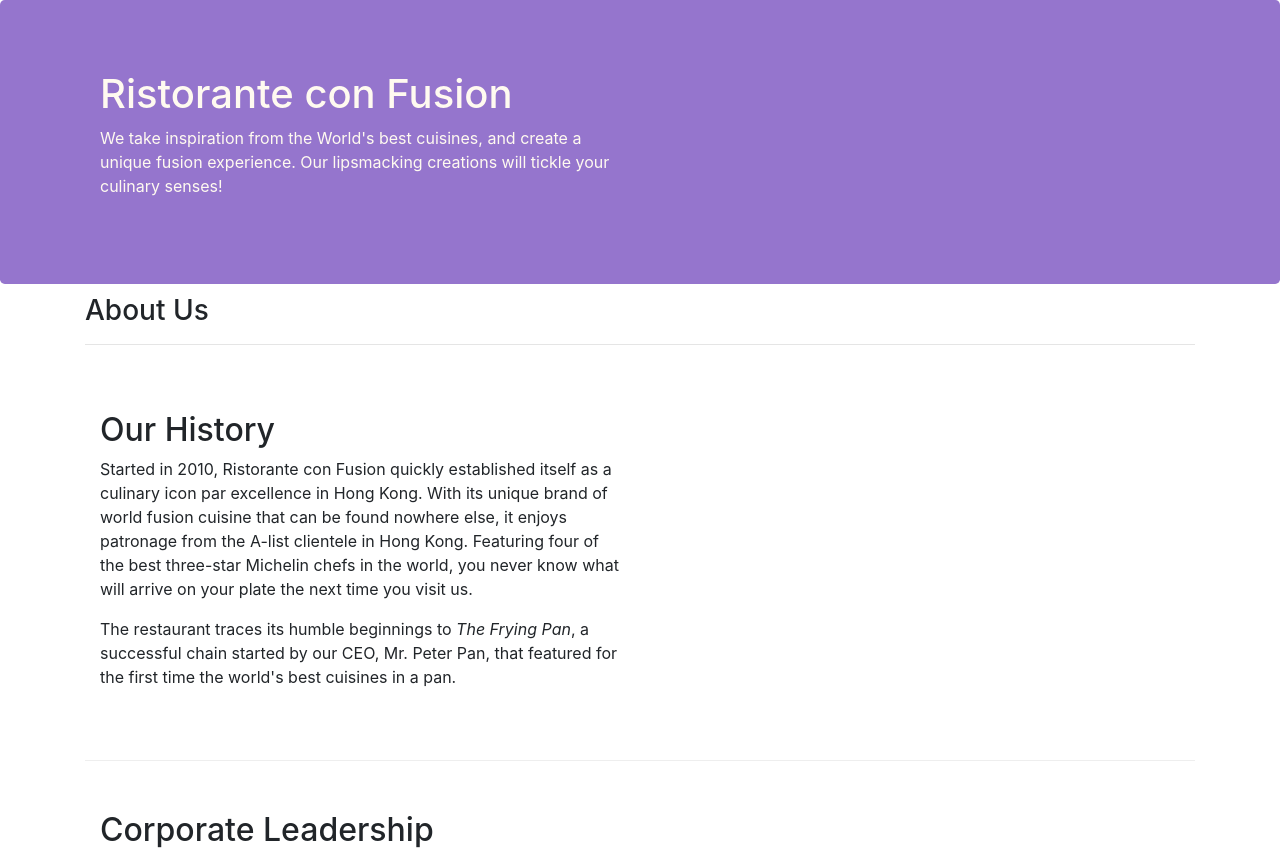
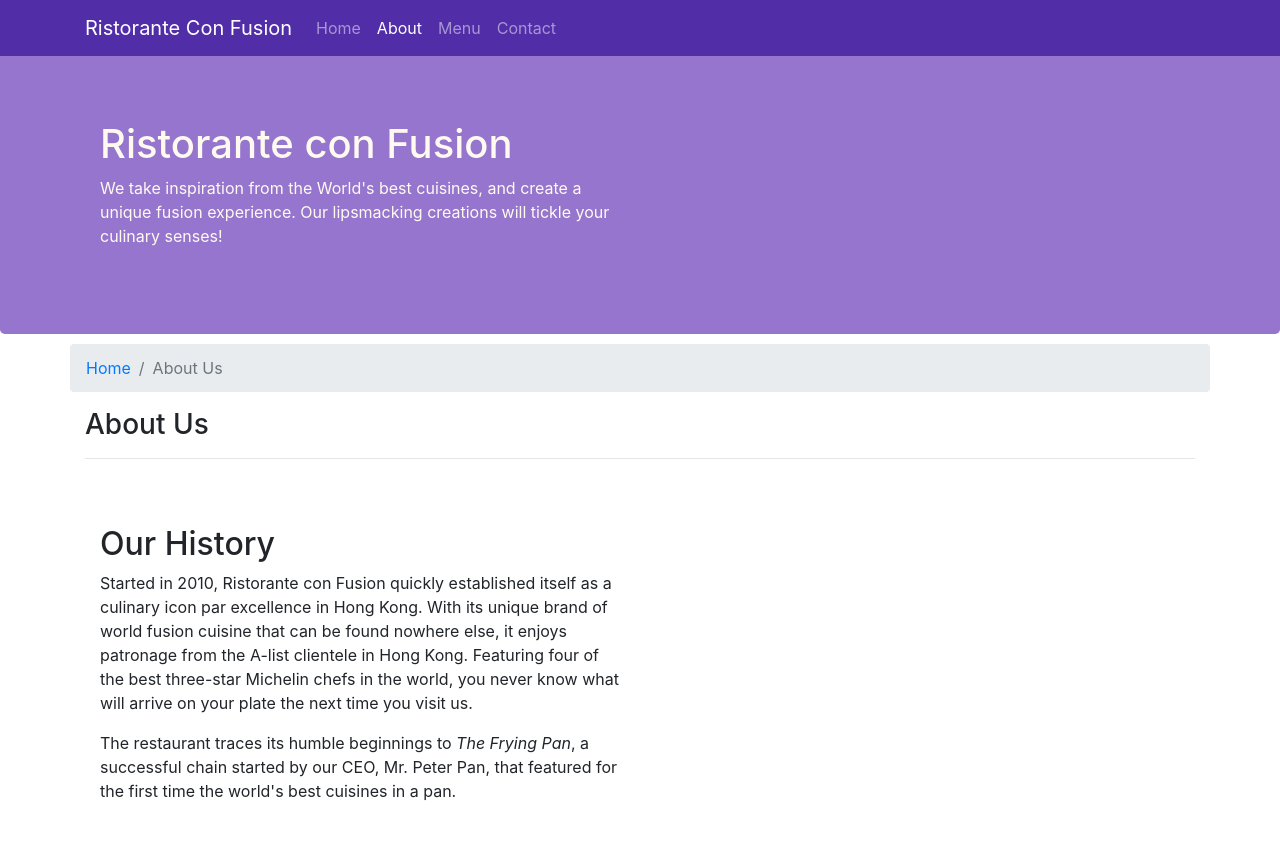
Before and after one commit to aanchal1308/Bootstrap-Assignment, a website: page aboutus.html in a window 1280 px wide. Shown: the top 852 px of the page. Drawn offline with nearby package versions, Linux system fonts and the light colour scheme.

Commit message:
Navbar and Breadcrumbs

```diff
--- a/aboutus.html
+++ b/aboutus.html
@@ -15,6 +15,22 @@
 </head>
 
 <body>
+    <nav class="navbar navbar-dark navbar-expand-sm fixed-top">
+        <div class="container">
+            <button class="navbar-toggler" type="button" data-toggle="collapse" data-target="#Navbar">
+                <span class="navbar-toggler-icon"></span>
+            </button>
+           <a class="navbar-brand" href="#">Ristorante Con Fusion</a>
+           <div class="collapse navbar-collapse" id="Navbar">
+                <ul class="navbar-nav mr-auto">
+                    <li class="nav-item"><a class="nav-link" href="./index.html">Home</a></li>
+                    <li class="nav-item active"><a class="nav-link" href="#">About</a></li>
+                    <li class="nav-item"><a class="nav-link" href="#">Menu</a></li>
+                    <li class="nav-item"><a class="nav-link" href="#">Contact</a></li>
+                </ul>
+            </div>
+        </div>
+    </nav>
 
     <header class="jumbotron">
         <div class="container">
@@ -31,6 +47,10 @@
 
     <div class="container">
         <div class="row " style="padding: 10px 0 0 0;">
+            <ol class="col-12 breadcrumb">
+                <li class="breadcrumb-item"><a href="./index.html">Home</a></li>
+                <li class="breadcrumb-item active">About Us</li>
+            </ol>
             <div class="col-12 col-sm">
                <h3>About Us</h3>
                <hr>
--- a/css/styles.css
+++ b/css/styles.css
@@ -28,3 +28,12 @@ address{
     margin:0px;
     color:#0f0f0f;
 }
+
+body{
+    padding:50px 0px 0px 0px;
+    z-index:0;
+}
+
+.navbar-dark {
+     background-color: #512DA8;
+}
```
Also changed, not shown: index.html (+16 -1 lines).
